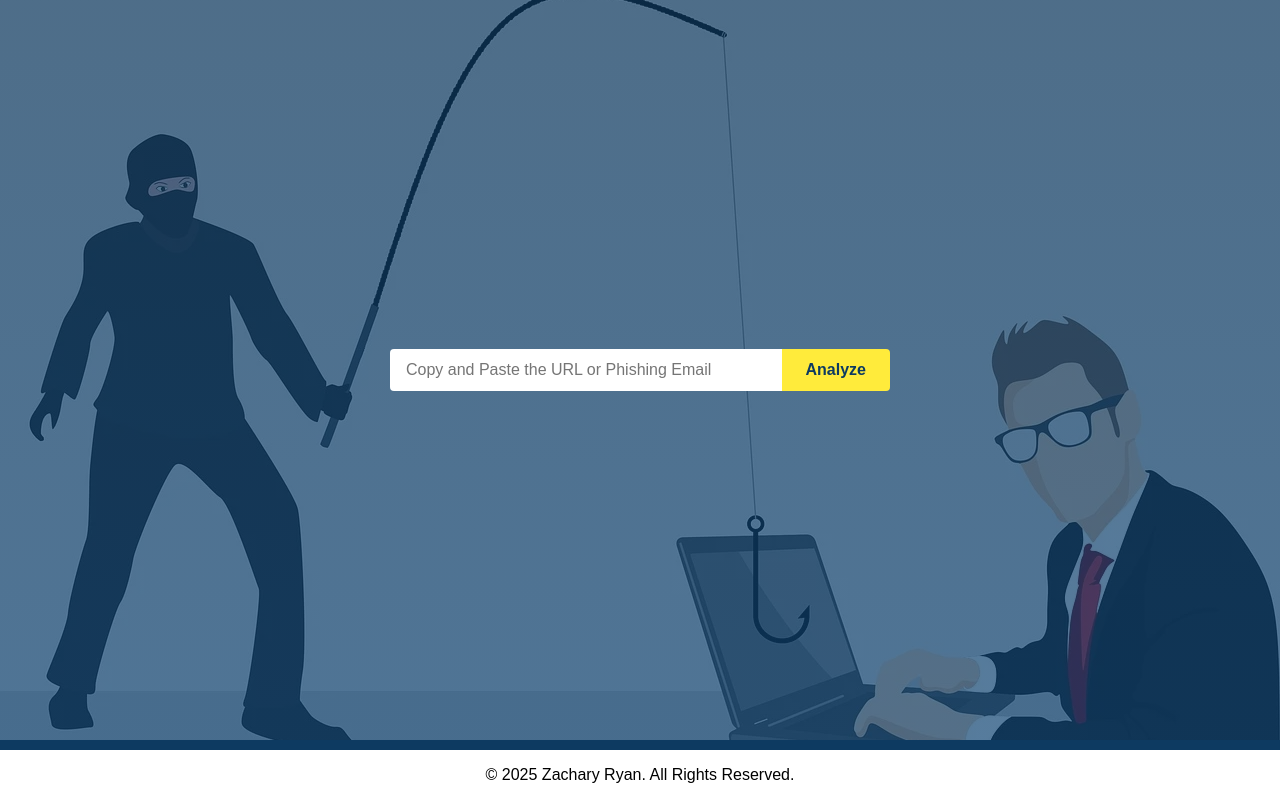
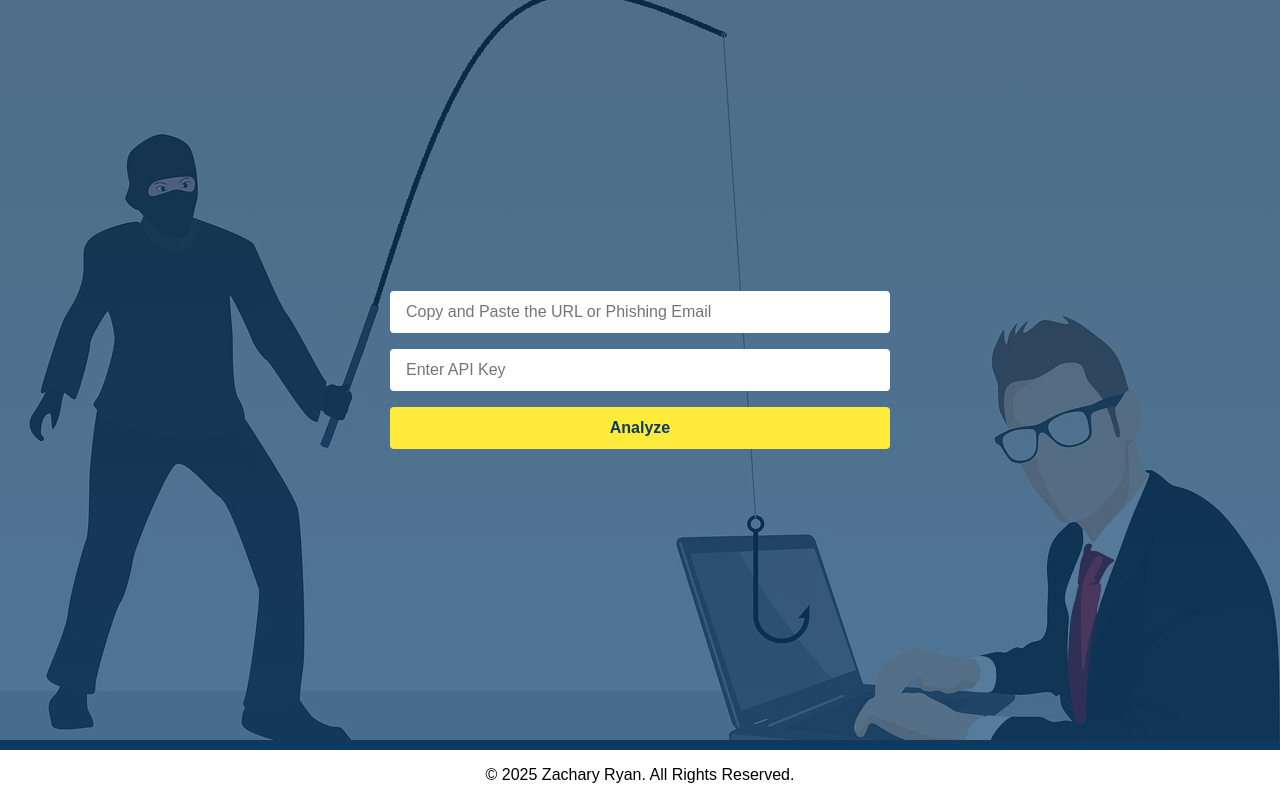
Before and after one commit to Zachary200114/Analyzer, a plain HTML site: page index.html in a window 1280 px wide. Drawn offline with Linux system fonts and the light colour scheme.

Commit message:
changed index, analysis, and added a app.py, currently working on api key for url gathering

```diff
--- a/index.html
+++ b/index.html
@@ -13,7 +13,6 @@
       }
 
       body {
-        /* Text color set to black; feel free to change to #fff if you prefer */
         color: black;
         background: #0d3a61;
         margin: 0;
@@ -24,15 +23,10 @@
 
       /* Full-page hero/background */
       .hero {
-        /* Subtract footer height from viewport height */
         min-height: calc(100vh - 60px);
         display: flex;
         justify-content: center;
         align-items: center;
-        /*
-          Darker blue gradient with background image
-          (replace url(...) if you want your phishing.webp image here)
-        */
         background: linear-gradient(
             rgba(13, 58, 97, 0.7),
             rgba(15, 68, 115, 0.7)
@@ -41,19 +35,19 @@
         background-size: cover;
       }
 
-      /* Search/Analyze Form */
+      /* Form styles */
       .analyze-form {
         display: flex;
-        flex-direction: row;
+        flex-direction: column;
         max-width: 500px;
         width: 100%;
       }
 
       .analyze-form input {
-        flex: 1;
+        margin-bottom: 1rem;
         padding: 0.75rem 1rem;
         border: none;
-        border-radius: 4px 0 0 4px;
+        border-radius: 4px;
         font-size: 1rem;
         outline: none;
       }
@@ -65,7 +59,7 @@
         color: #0d3a61;
         font-size: 1rem;
         font-weight: bold;
-        border-radius: 0 4px 4px 0;
+        border-radius: 4px;
         cursor: pointer;
         transition: background 0.3s ease;
       }
@@ -74,7 +68,7 @@
         background: #fdd835;
       }
 
-      /* Fixed Footer with white background */
+      /* Fixed Footer */
       footer {
         position: fixed;
         bottom: 0;
@@ -89,17 +83,15 @@
   <body>
     <!-- Full-screen hero section with the form -->
     <section class="hero">
-      <!--
-        action="analysis.html" => navigates to analysis.html
-        method="GET" => passes user input in the URL
-        name="phishingInput" => the parameter name we'll retrieve on the next page
-      -->
-      <form class="analyze-form" action="analysis.html" method="GET">
+      <!-- The form now collects both the phishing input and the API key -->
+      <form class="analyze-form" action="/analyze" method="POST">
         <input
           type="text"
           name="phishingInput"
           placeholder="Copy and Paste the URL or Phishing Email"
+          required
         />
+        <input type="text" name="apiKey" placeholder="Enter API Key" required />
         <button type="submit">Analyze</button>
       </form>
     </section>
```
Also changed, not shown: analysis.html (+5 -19 lines).
